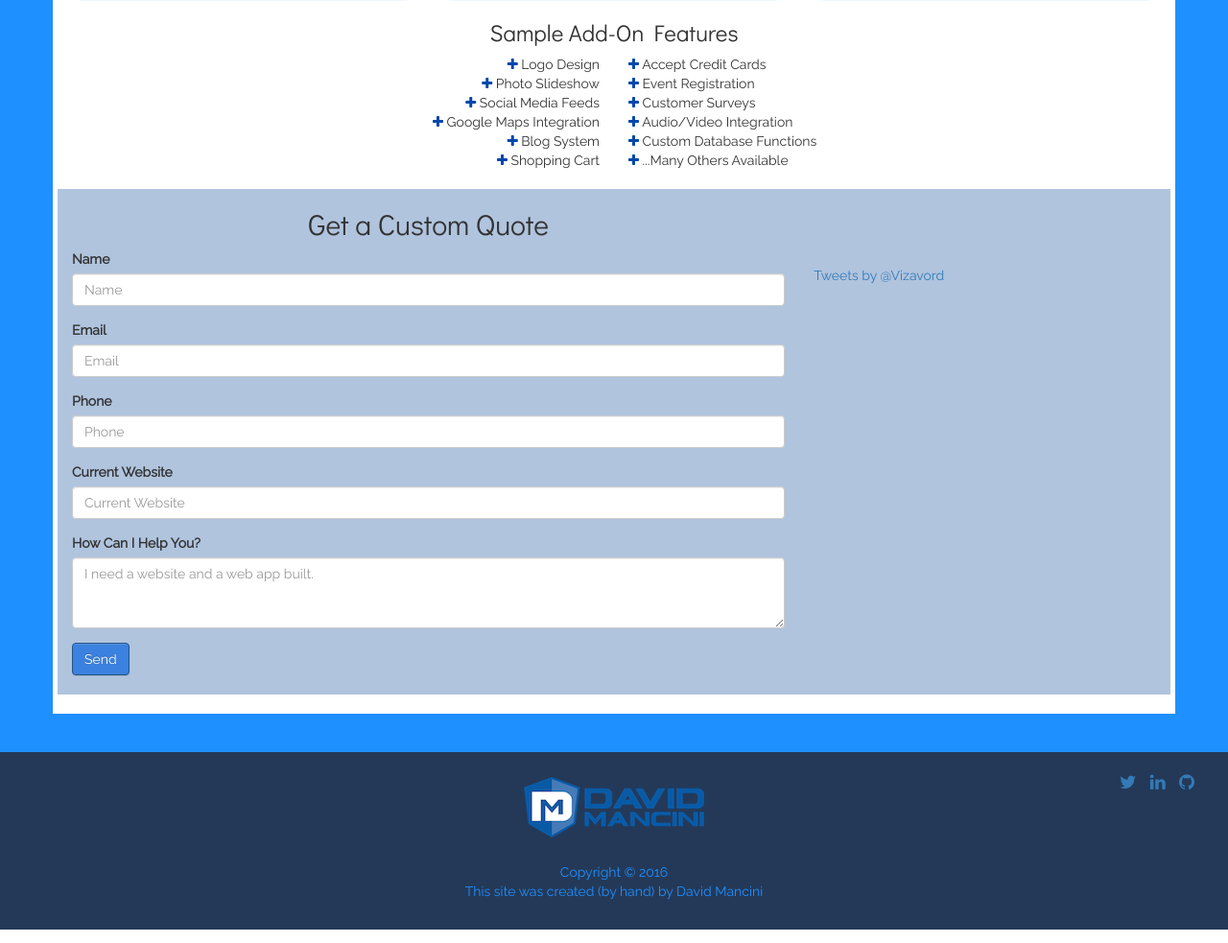
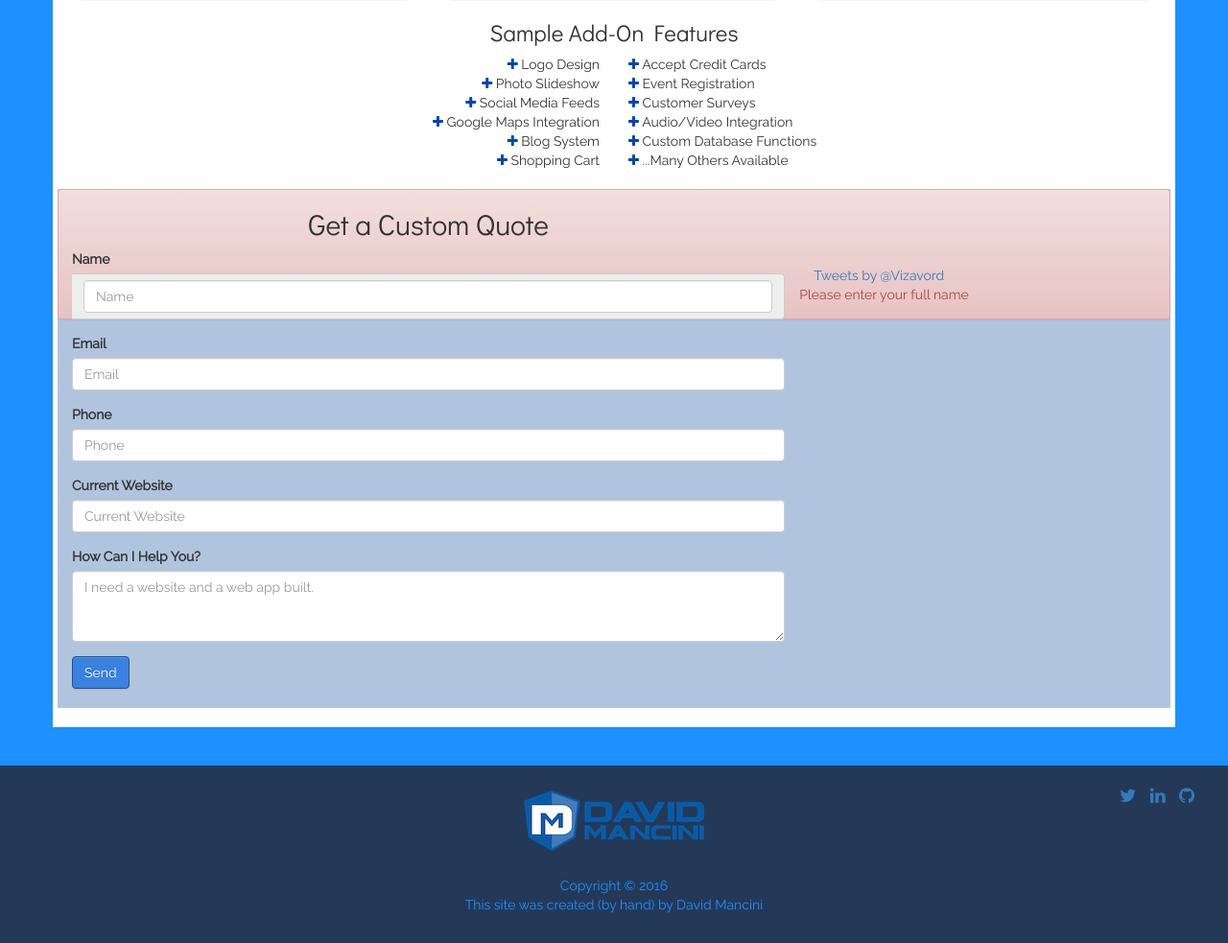
Before and after one commit to davidmancini/about-david, a PHP site: page / in a window 1280 px wide. Shown: the part 2039-3022 px from the top of the page at 96% size. Run offline with PHP 8.4, Linux system fonts and the light colour scheme; some libraries are stand-ins or nearby versions.

Commit message:
Tried to make Angular form.  Failed so far.

```diff
--- a/public_html/index.php
+++ b/public_html/index.php
@@ -154,32 +154,43 @@
 			<div class="row quoteRow row-eq-height"><!--Quote Row-->
 				<div class="col-md-8">
 					<a name="quote"></a><h2 class="text-center"><span class="textBackgroundBlack">Get a Custom Quote</span></h2>
-					<form>
-						<div class="form-group">
+					<form name="quoteForm" id="quoteForm" ng-scope ng-invalid ng-invalid-required ng-valid-minlength ng-valid-maxlength ng-valid-min ng-valid-max>
+
+						<div class="form-group" ng-class="{ 'has-error': quoteForm.name.$touched && quoteForm.name.$invalid }">
 							<label for="name" class="textBackgroundBlack">Name</label>
-							<input type="text" class="form-control" id="name" placeholder="Name">
+							<div class="input-group-addon">
+								<input type="text" class="form-control ng-untouched ng-invalid ng-invalid-required" id="name" name="name" ng-model="quoteForm.name" ng-required="true" required="required" placeholder="Name">
+							</div>
 						</div>
+
 						<div class="form-group">
 							<label for="email" class="textBackgroundBlack">Email</label>
 							<input type="email" class="form-control" id="email" placeholder="Email">
 						</div>
+
 						<div class="form-group">
 							<label for="phone" class="textBackgroundBlack">Phone</label>
 							<input type="tel" class="form-control" id="phone" placeholder="Phone">
 						</div>
+
 						<div class="form-group">
 							<label for="website" class="textBackgroundBlack">Current Website</label>
 							<input type="text" class="form-control" id="website" placeholder="Current Website">
 						</div>
+
 						<div class="form-group">
 							<label for="text" class="textBackgroundBlack">How Can I Help You?</label>
 							<textarea class="form-control" id="text" placeholder="I need a website and a web app built." rows="3"></textarea>
 						</div>
 						<button type="submit" class="btn btn-primary">Send</button><br><br>
+
 					</form>
 				</div>
 				<div class="col-md-4" id="twitter">
 					<a class="twitter-timeline" data-dnt="true" href="https://twitter.com/Vizavord" data-widget-id="695297296930512896">Tweets by @Vizavord</a> <script>!function(d,s,id){var js,fjs=d.getElementsByTagName(s)[0],p=/^http:/.test(d.location)?'http':'https';if(!d.getElementById(id)){js=d.createElement(s);js.id=id;js.src=p+"://platform.twitter.com/widgets.js";fjs.parentNode.insertBefore(js,fjs);}}(document,"script","twitter-wjs");</script>
+				</div>
+				<div class="alert alert-danger" role="alert" ng-messages="quoteForm.name.$error" ng-if="quoteForm.name.$touched" ng-hide="quoteForm.name.$valid">
+					<p ng-message="required">Please enter your full name</p>
 				</div>
 			</div><!--Ends Quotes Row-->
 
```
